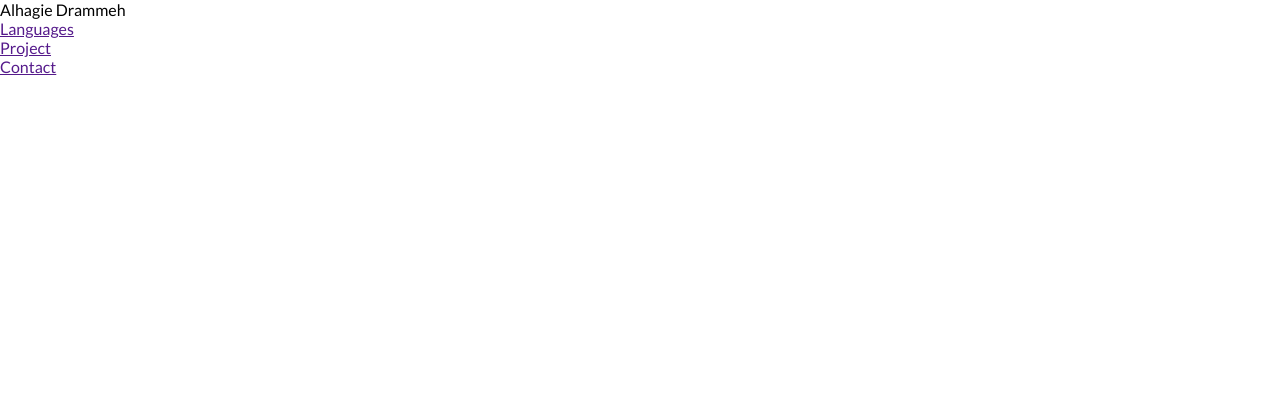
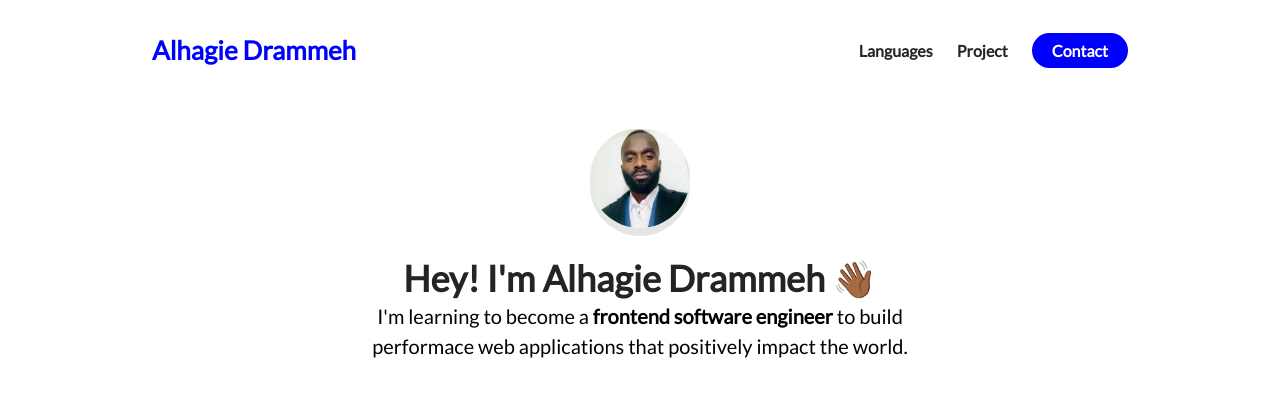
Before and after one commit to Alasalimd/My-E-Portfolio, a plain HTML site: page index.html in a window 1280 px wide. Drawn offline with Linux system fonts and the light colour scheme.

Commit message:
initialise git repository

```diff
--- a/index.html
+++ b/index.html
@@ -7,6 +7,7 @@
   <meta name="viewport" content="width=device-width, initial-scale=1.0">
   <title>Alhagie DRAMMEH</title>
   <link rel="stylesheet" href="./style.css">
+  <script src="https://kitfontawesome.com/c8e4d183c2.js" crossorigin="anonymous"></script>
 </head>
 
 <body>
@@ -36,6 +37,21 @@
     </li>
   </ul>
 </nav>
+<div class="flex flex-1">
+  <div class="about-me__info row">
+    <div class=" about-me__info--container">
+      <figure class="about-me__picture-mask">
+        <img src="./Assets/alas.jpeg" class="about-me__picture" alt="picture of me!">
+      </figure>
+      <h1 class="about-me__info--title">
+        Hey! I'm <span class="text--blue">Alhagie Drammeh</span> 👋🏾
+      </h1>
+      <p class="about-me__info--para">
+        I'm learning to become a <strong  class="text--blue">frontend software engineer</strong> to build performace web applications that positively impact the world.
+      </p>
+    </div>
+  </div>
+</div>
 </section>
 </body>
 
--- a/style.css
+++ b/style.css
@@ -12,9 +12,34 @@ h1, h2, h3, h4, h5, h6, span {
   line-height: 1.25;
 }
 
+h1 {
+  font-size: 36px;
+}
 p {
   line-height: 1.5;
   font-size: 16px;
+}
+
+li{
+  list-style-type: none;
+}
+
+.flex {
+  display: flex;
+}
+
+.flex-1 {
+  flex: 1;
+}
+
+.row {
+  width: 100%;
+  max-width: 800px;
+  margin: 0 auto;
+}
+
+.ext--blue {
+  color: blue;
 }
 
 /* NAVIGATION BAR */
@@ -23,4 +48,83 @@ nav {
   height: 100px;
   width: 100%;
   max-width: 1000px;
+  margin: 0 auto;
+  display: flex;
+  justify-content: space-between;
+  align-items: center;
 }
+
+.nav__link--list {
+  display:flex
+}
+
+.nav__link--anchor {
+  margin: 0 12px;
+  color: #242424;
+  text-decoration: none;
+  font-weight: 700;
+}
+
+.nav__link--anchor-primary {
+  background-color: blue;
+  padding: 8px 20px;
+  border-radius: 50px;
+  color: white;
+  transition: all 350ms ease;
+}
+
+.nav__link--anchor-primary:hover {
+  background-color: lightblue;
+}
+
+.personal__logo {
+  font-size: 26px;
+  color: blue;
+  margin: 0 12px;
+  font-weight: bold;
+}
+
+/* ABOUT ME */
+
+#about-me {
+  min-height: 100vh;
+  display: flex;
+  flex-direction: column;
+}
+
+.about-me__info--container {
+  display: flex;
+  flex-direction: column;
+  align-items: center;
+  max-width: 600px;
+  margin: 0 auto;
+  text-align: center;
+
+}
+
+.about-me__picture-mask {
+  width: 100px;
+  height: 100px;
+  border-radius: 50%;
+  overflow: hidden;
+  box-shadow: 0 8px rgba(0, 0, 0, 0.1);
+  margin: 28px;
+}
+
+.about-me__picture {
+  width: 100%;
+
+/* Improving my own picture */
+transform: scale(1);
+padding-top: 1px;
+}
+
+.about-me__info--tittle {
+  margin-bottom: 16px;
+}
+
+.about-me__info--para {
+  font-size: 20px;
+  margin-bottom: 28px;
+
+}
```
Also changed, not shown: Assets/Ala.jpeg (added), Assets/Alas.jpeg (added), Assets/chat.png (added), Assets/dashboard.png (added), Assets/logo.svg (added), Assets/loopit.png (added), Assets/undraw_websites.svg (added).
